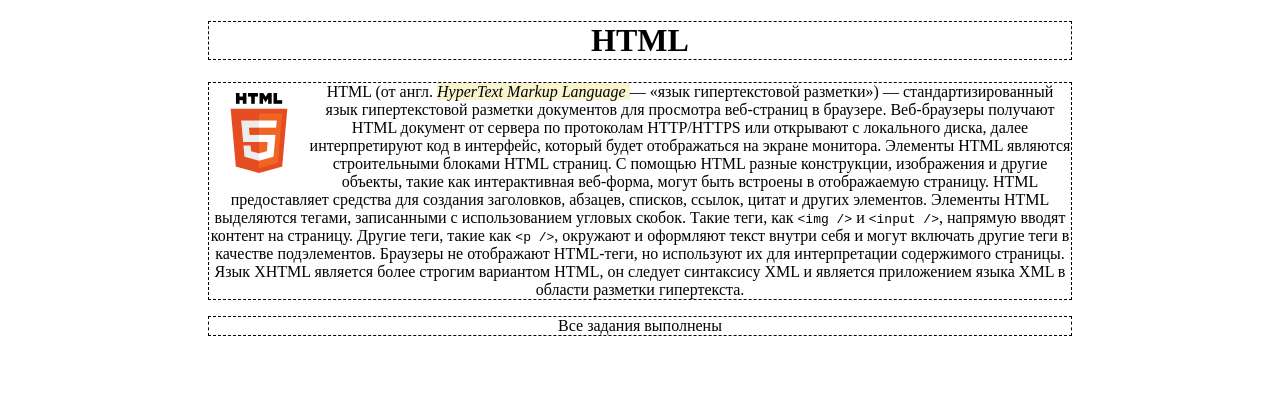
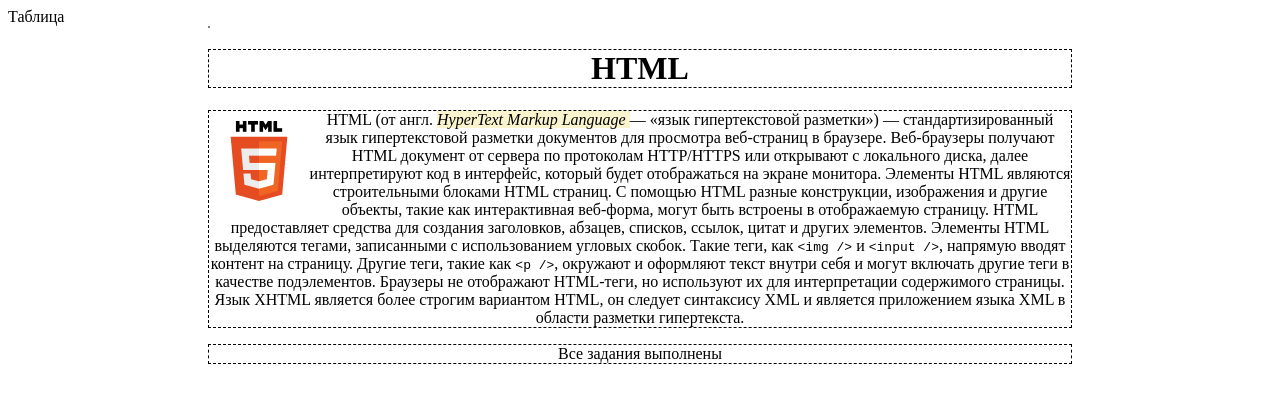
Before and after one commit to BgKru/study-site, a plain HTML site: page index.html in a window 1280 px wide. Drawn offline with Linux system fonts and the light colour scheme.

Commit message:
Add table

```diff
--- a/index.html
+++ b/index.html
@@ -8,6 +8,7 @@
     <link rel="stylesheet" href="krutskikh.css">
 </head>
 <body>
+    <table>Таблица</table>
     <!-- Текст отображаемый на главной странице-->
     <h1>HTML </h1>
     <p>HTML <img src="HTML5_logo.svg.png" width="80" height="80"
```
